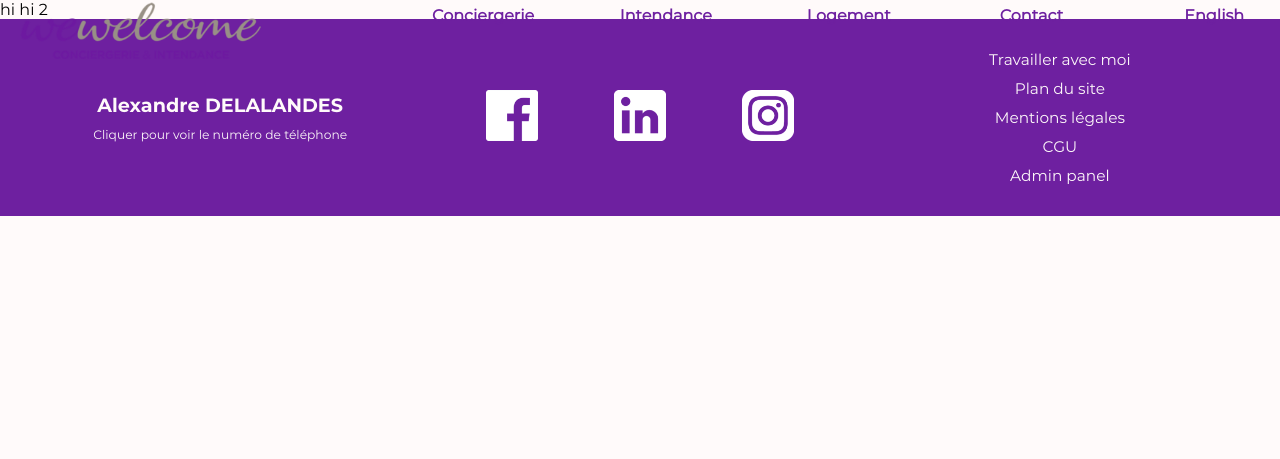
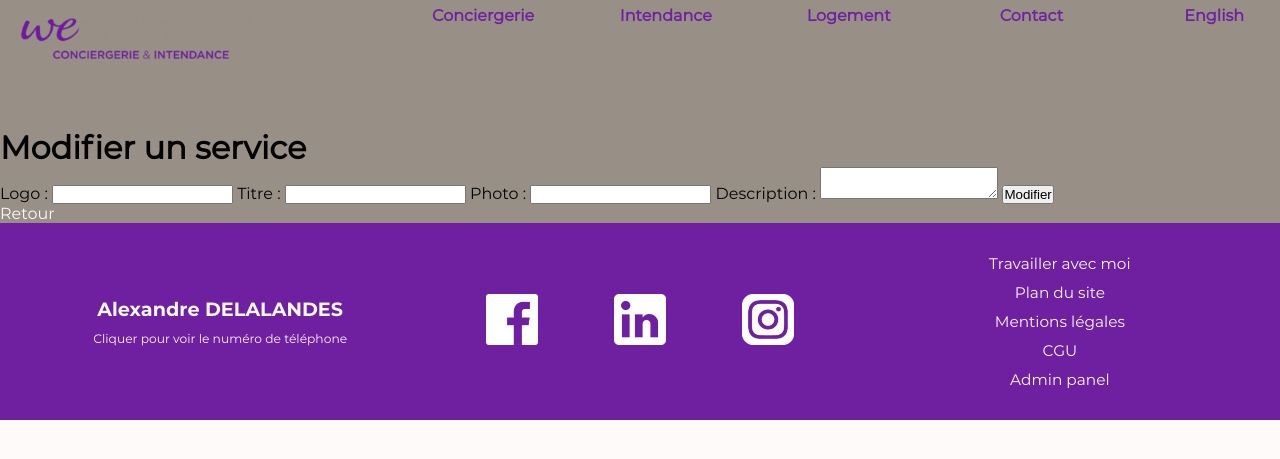
Before and after one commit to WildCodeSchool/tours-php-2009-project3-wewelcome, a Symfony app: template templates/concierge/editService.html.twig in a window 1280 px wide. Shown: the top 459 px of the page. Run offline with Twig, Linux system fonts and the light colour scheme; the template is opened without the code that fills it, so the values that code supplies are empty; form fields are guessed from the names that the template uses; some libraries are stand-ins or nearby versions.

Commit message:
we can now modified a service in concierge page

```diff
--- a/src/Controller/ServiceController.php
+++ b/src/Controller/ServiceController.php
@@ -79,12 +79,12 @@ class ServiceController extends AbstractController
 
             $entityManager->flush();
 
-            return $this->redirectToRoute('housing');
+            return $this->redirectToRoute('concierge');
         }
 
         return $this->render('concierge/editService.html.twig', [
             'service' => $service,
-            'housingForm' => $form->createView(),
+            'serviceForm' => $form->createView(),
         ]);
     }
 }
--- a/src/Form/ServiceType.php
+++ b/src/Form/ServiceType.php
@@ -18,6 +18,7 @@ class ServiceType extends AbstractType
         $builder
             ->add('logoFile', FileType::class, [
                 'mapped' => false,
+                'required' => false,
                 'constraints' => [
                     new File([
                         'maxSize' => '200k',
@@ -32,6 +33,7 @@ class ServiceType extends AbstractType
             ->add('title', TextType::class)
             ->add('photoFile', FileType::class, [
                 'mapped' => false,
+                'required' => false,
                 'constraints' => [
                     new File([
                         'maxSize' => '600k',
--- a/templates/concierge/editService.html.twig
+++ b/templates/concierge/editService.html.twig
@@ -1,12 +1,11 @@
 {% extends 'base.html.twig' %}
-
-{% block stylesheets %}
-
-{% endblock %}
 
 {% block title %}WeWelcome{% endblock %}
 
 {% block body %}
-hi
-{{ include ('/services/_update.html.twig', {'button_label': 'Valider'}) }}
+<div class="adminPanel">
+    <h1>Modifier un service</h1>
+    {{ include ('/services/_form.html.twig', {'button_label': 'Modifier'}) }}
+    <a href="{{ path('concierge') }}">Retour</a>
+</div>
 {% endblock %}
--- a/templates/concierge/index.html.twig
+++ b/templates/concierge/index.html.twig
@@ -116,7 +116,9 @@
             </figure>
             {% endfor %}
         </div>
-        {{ include ('/services/_add.html.twig', {'button_label': 'Ajouter'}) }}
+        {% if app.user %}
+        {{ include ('/services/_form.html.twig', {'button_label': 'Ajouter'}) }}
+        {% endif %}
         <h3 class="title">Formules</h3>
         <p><span class="blue">Tout compris</span> ou <span class="blue">A la carte</span></p>
         <button class="contactButton" onclick="location.href='#contact';">Je demande un devis</button>
--- a/templates/services/_update.html.twig
+++ /dev/null
@@ -1 +0,0 @@
-hi 2
```
Also changed, not shown: templates/services/_form.html.twig (renamed from templates/services/_add.html.twig).
